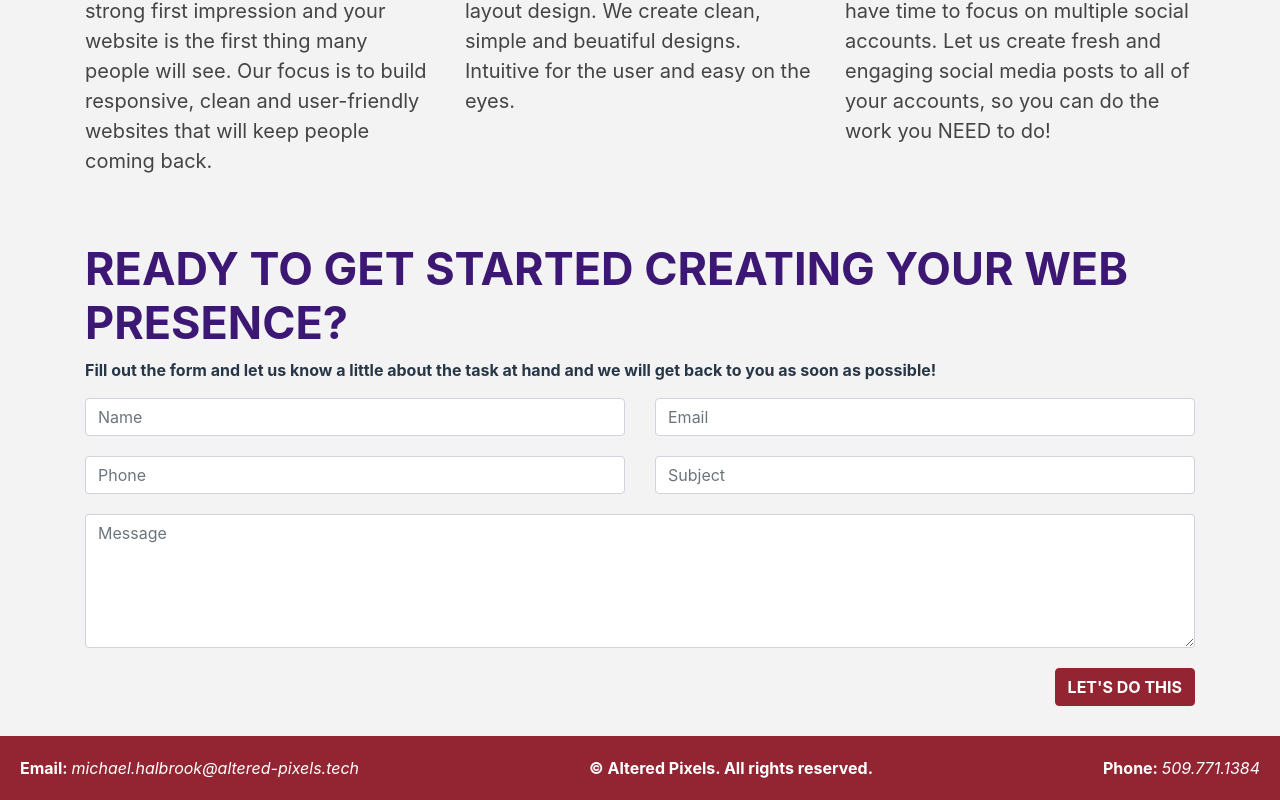
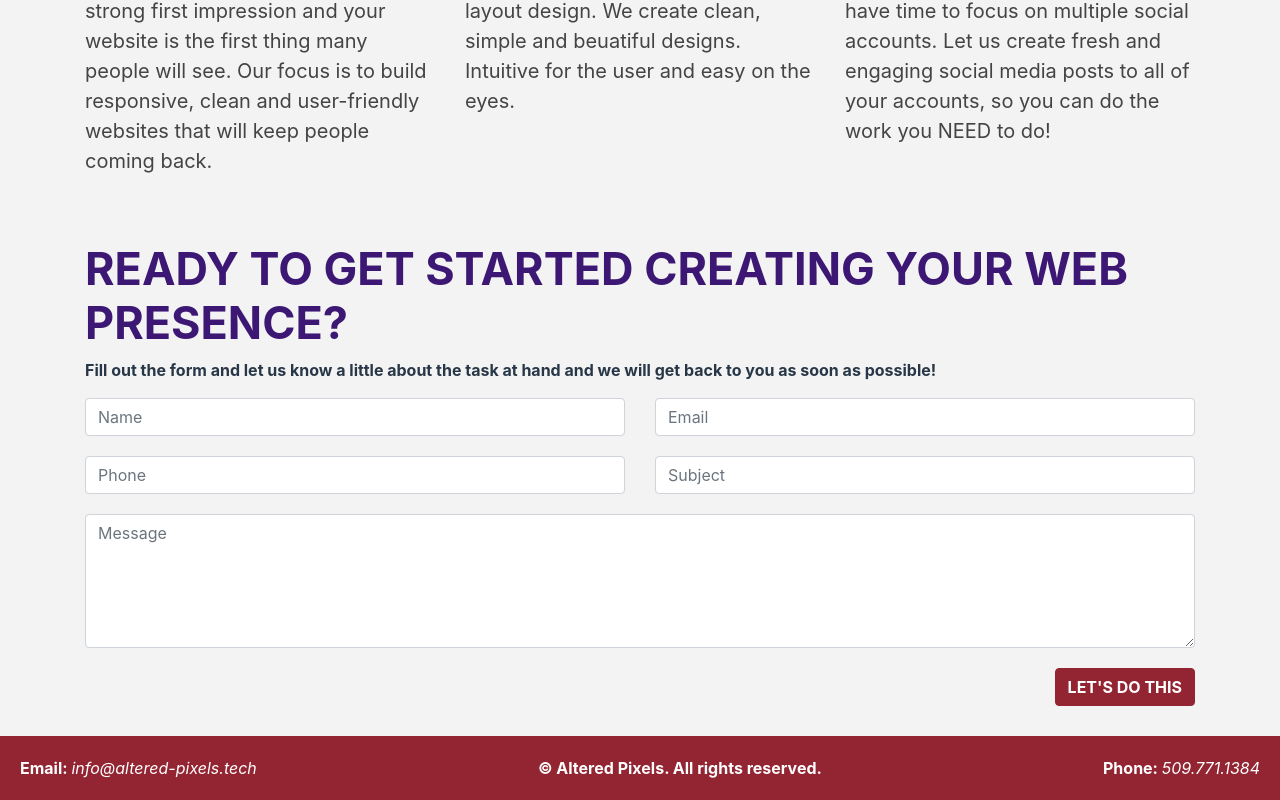
Before and after one commit to halbrookmichael/halbrookmichael.github.io, a React (Create React App) app in the folder portfolio/: page / in a window 1280 px wide. Shown: the part 880-1680 px from the top of the page. Built offline with nearby package versions, Linux system fonts and the light colour scheme.

Commit message:
remove unused image, update email

```diff
--- a/portfolio/public/index.html
+++ b/portfolio/public/index.html
@@ -2,7 +2,7 @@
 <html lang="en">
   <head>
     <meta charset="utf-8" />
-    <link rel="icon" href="%PUBLIC_URL%/favicon.ico" />
+    <link rel="icon" href="./favicon.ico" />
     <meta name="viewport" content="width=device-width, initial-scale=1" />
     <meta name="theme-color" content="#000000" />
     <meta
--- a/portfolio/src/components/Footer.js
+++ b/portfolio/src/components/Footer.js
@@ -4,7 +4,7 @@ const Footer = (props) => {
 	return (
 		<section id="footer">
 			<div className="footer-content">
-				<p className="email">Email: <a href="mailto:michael.halbrook@altered-pixels.tech">michael.halbrook@altered-pixels.tech</a></p>
+				<p className="email">Email: <a href="mailto:info@altered-pixels.tech">info@altered-pixels.tech</a></p>
 				<p className="copyright">&copy; Altered Pixels. All rights reserved.</p>
 				<p>Phone: <a className="phone" href="tel:509-771-1384"><span>509.771.1384</span></a></p>
 			</div>
--- a/portfolio/src/components/Testimonial.js
+++ b/portfolio/src/components/Testimonial.js
@@ -13,7 +13,6 @@ const Testimonial = (props) => {
 			{testimonials.map((item, index) => (
 				<div key={index} className="testimonial">
 					<div className="testimonial-inner">
-						<img src="../img/person-male.png" alt="" />
 						<div className="testimonial-detail">
 							<ScrollAnimation animateIn='animate__fadeInLeft' animateOnce={true}>
 								<div className="testimonial-name">
```
